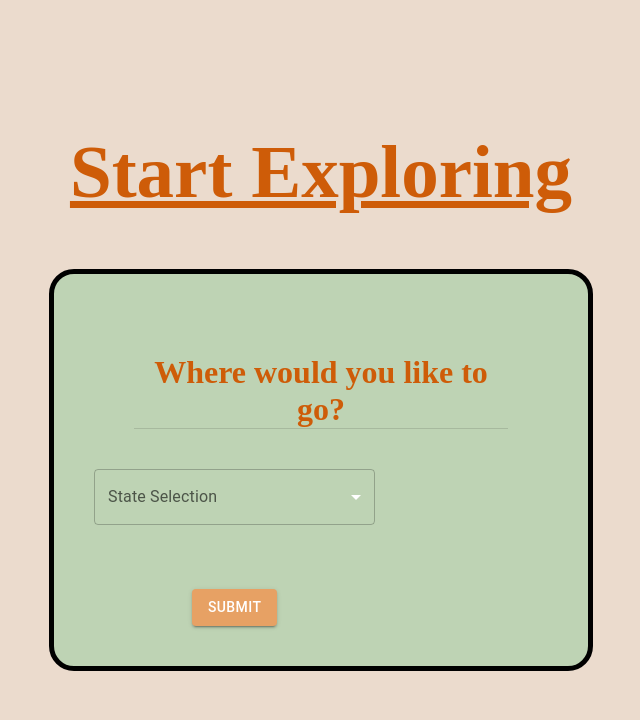
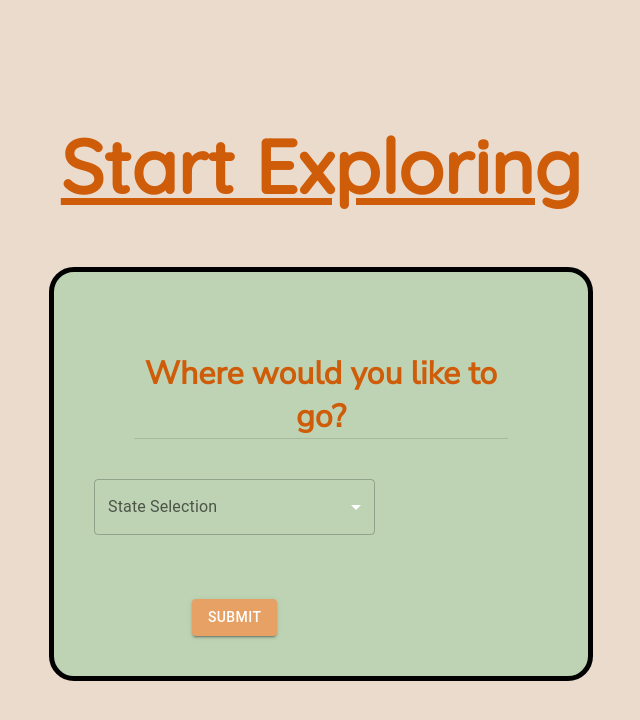
Before and after one commit to N-Rossi/nationalparks-next, a Next.js app: page / in a window 1280 px wide. Shown: the top 720 px of the page, without its empty margins (319-959 px from the left). Built offline with nearby package versions, Linux system fonts and the light colour scheme.

Commit message:
Font Changes

```diff
--- a/app/layout.js
+++ b/app/layout.js
@@ -1,14 +1,16 @@
 import './globals.css'
+import { Quicksand } from '@next/font/google'
+
+const quicksand = Quicksand({
+  subsets: ['latin'],
+  weight: ['300', '400', '500'],
+})
 
 export default function RootLayout({ children }) {
   return (
     <html lang="en">
-      {/*
-        <head /> will contain the components returned by the nearest parent
-        head.js. Find out more at https://beta.nextjs.org/docs/api-reference/file-conventions/head
-      */}
       <head />
-      <body>
+      <body className={quicksand.className}>
         {children}
       </body>
     </html>
--- a/app/page.js
+++ b/app/page.js
@@ -10,7 +10,6 @@ import { stateInfo } from './results/stateInfo'
 import axios from 'axios'
 import { createTheme, ThemeProvider } from '@mui/material/styles'
 import { useRouter } from 'next/navigation'
-
 
 const inter = Inter({ subsets: ['latin'] })
 
--- a/app/page.module.css
+++ b/app/page.module.css
@@ -1,3 +1,13 @@
+
+@import url('https://fonts.googleapis.com/css2?family=Nunito+Sans:ital,wght@0,200;0,300;0,400;1,200;1,300;1,400&display=swap');
+
+@font-face {
+  font-family: 'Nunito Sans', sans-serif;
+  src: url('https://fonts.googleapis.com/css2?family=Nunito+Sans:ital,wght@0,200;0,300;0,400;1,200;1,300;1,400&display=swap');
+}
+
+
+
 .title {
   padding-bottom: 5%;
   font-weight: bold;
@@ -8,6 +18,7 @@
 
 .text {
   color: #CE5C08;
+  font-family: 'Nunito Sans';
 }
 
 .box {
--- a/package.json
+++ b/package.json
@@ -12,7 +12,7 @@
     "@mui/icons-material": "^5.11.9",
     "@mui/material": "^5.11.9",
     "@mui/x-data-grid": "^5.17.23",
-    "@next/font": "13.1.6",
+    "@next/font": "^13.1.6",
     "axios": "^1.3.3",
     "next": "13.1.6",
     "react": "18.2.0",
```
Also changed, not shown: 1 other file (tests, documents, lock files or other folders).
